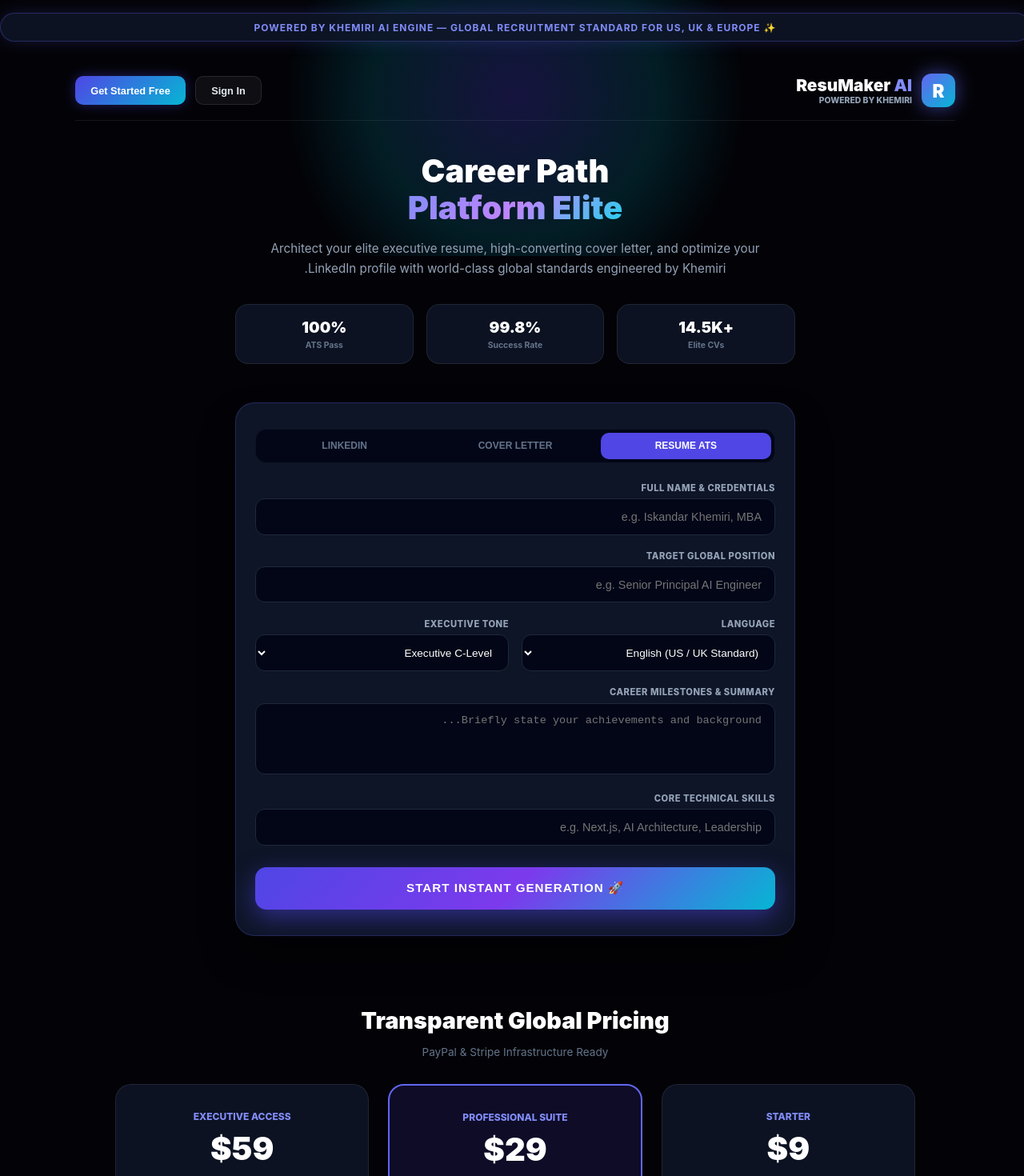
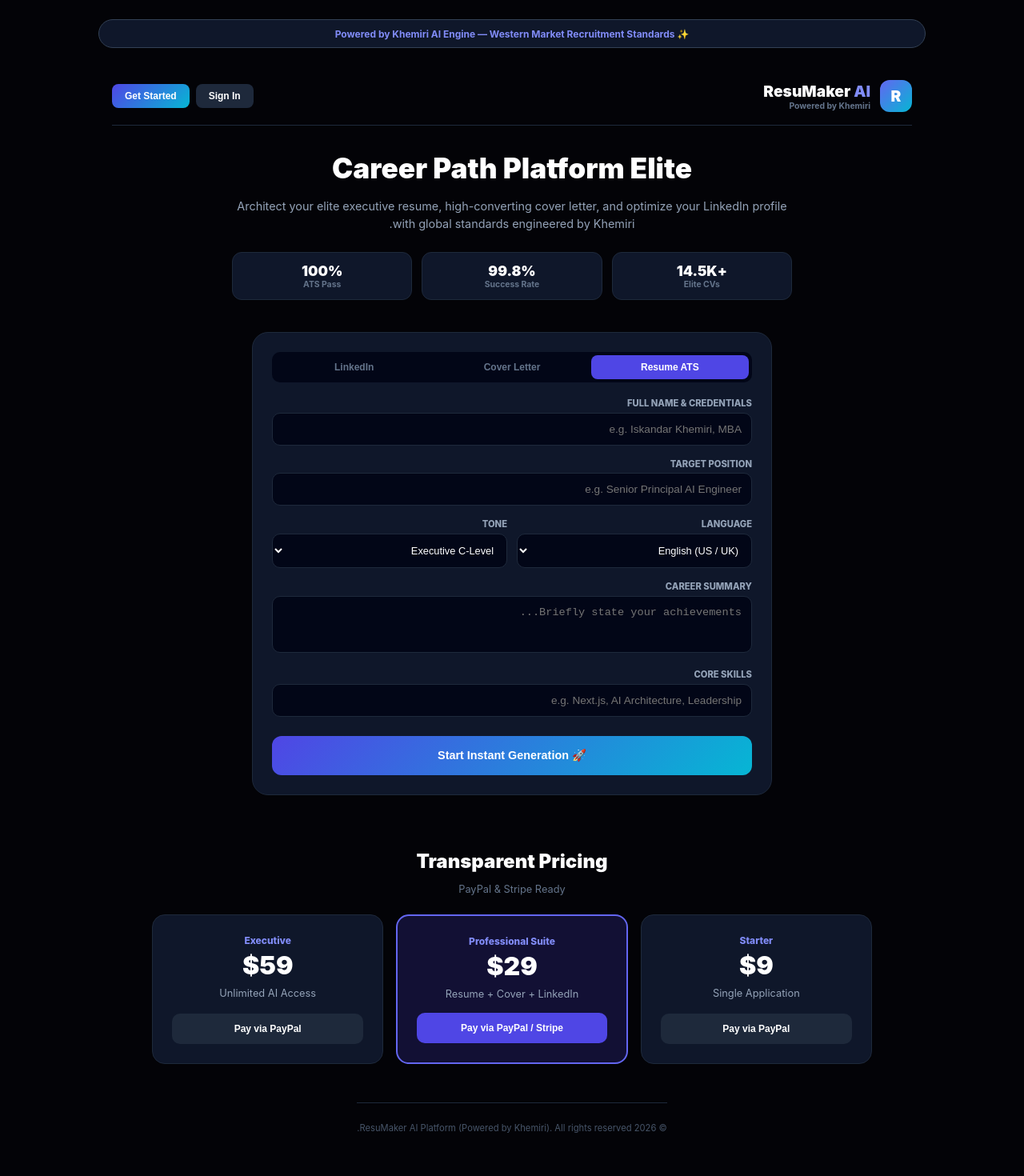
Before and after one commit to IskanderKhemiri1234/ai-resume-builder, a Next.js app: page / in a window 1280 px wide. Shown: the top 1470 px of the page at 80% size. After the commit the page ends 1433 px from the top, so only its background shows below. Built offline with nearby package versions, Linux system fonts and the light colour scheme.

Commit message:
Rename component and update UI elements
Renamed component from ResuMakerNextGen to ResuMakerMasterpiece. Updated alert messages and adjusted styles for various elements.

```diff
--- a/src/app/page.tsx
+++ b/src/app/page.tsx
@@ -2,7 +2,7 @@
 
 import React, { useState } from 'react';
 
-export default function ResuMakerNextGen() {
+export default function ResuMakerMasterpiece() {
   const [fullName, setFullName] = useState('');
   const [jobTitle, setJobTitle] = useState('');
   const [language, setLanguage] = useState('English (US / UK Standard)');
@@ -17,8 +17,8 @@
     setIsGenerating(true);
     setTimeout(() => {
       setIsGenerating(false);
-      alert('ResuMaker AI: Powered by Khemiri Engine — Elite Career Package Generated Successfully!');
-    }, 2000);
+      alert('ResuMaker AI: Powered by Khemiri Engine — Generation Started!');
+    }, 1500);
   };
 
   return (
@@ -27,195 +27,124 @@
       color: '#f1f5f9',
       fontFamily: '-apple-system, BlinkMacSystemFont, "Segoe UI", Roboto, sans-serif',
       minHeight: '100vh',
-      margin: 0,
-      padding: '0 1rem 4rem 1rem',
+      width: '100%',
+      padding: '1rem',
       boxSizing: 'border-box',
       display: 'flex',
       flexDirection: 'column',
-      alignItems: 'center',
-      width: '100%'
+      alignItems: 'center'
     }}>
 
-      {/* Dynamic Background Glow Effect */}
-      <div style={{
-        position: 'fixed',
-        top: '-10%',
-        left: '50%',
-        transform: 'translateX(-50%)',
-        width: '600px',
-        height: '400px',
-        background: 'radial-gradient(circle, rgba(79,70,229,0.25) 0%, rgba(6,182,212,0.15) 50%, rgba(0,0,0,0) 80%)',
-        pointerEvents: 'none',
-        zIndex: 0
-      }} />
-
-      {/* Announcement Bar */}
+      {/* Top Banner */}
       <div style={{
         width: '100%',
-        maxWdith: '1200px',
-        backgroundColor: 'rgba(15, 23, 42, 0.8)',
-        border: '1px solid rgba(99, 102, 241, 0.3)',
-        borderRadius: '999px',
-        padding: '0.6rem 1.2rem',
-        marginTop: '1rem',
-        marginBottom: '1.5rem',
+        maxWidth: '1000px',
+        backgroundColor: '#0f172a',
+        border: '1px solid #334155',
+        borderRadius: '50px',
+        padding: '0.6rem 1rem',
+        margin: '0.5rem 0 1.5rem 0',
         textAlign: 'center',
         fontSize: '0.75rem',
         fontWeight: '700',
-        color: '#818cf8',
-        letterSpacing: '1px',
-        textTransform: 'uppercase',
-        boxShadow: '0 0 20px rgba(99,102,241,0.2)',
-        zIndex: 1
+        color: '#818cf8'
       }}>
-        ✨ Powered by Khemiri AI Engine — Global Recruitment Standard for US, UK & Europe
+        ✨ Powered by Khemiri AI Engine — Western Market Recruitment Standards
       </div>
 
       {/* Header */}
       <header style={{
         width: '100%',
-        maxWidth: '1100px',
+        maxWidth: '1000px',
         display: 'flex',
         justifyContent: 'space-between',
         alignItems: 'center',
         padding: '1rem 0',
-        borderBottom: '1px solid rgba(255,255,255,0.08)',
-        marginBottom: '2.5rem',
-        zIndex: 1
+        borderBottom: '1px solid #1e293b',
+        marginBottom: '2rem'
       }}>
         <div style={{ display: 'flex', alignItems: 'center', gap: '0.75rem' }}>
           <div style={{
-            width: '42px',
-            height: '42px',
+            width: '40px',
+            height: '40px',
             borderRadius: '12px',
             background: 'linear-gradient(135deg, #6366f1 0%, #06b6d4 100%)',
             display: 'flex',
             alignItems: 'center',
             justifyContent: 'center',
             fontWeight: '900',
-            fontSize: '1.4rem',
-            color: '#fff',
-            boxShadow: '0 0 25px rgba(99,102,241,0.6)'
+            fontSize: '1.2rem',
+            color: '#fff'
           }}>R</div>
           <div>
-            <div style={{ fontSize: '1.3rem', fontWeight: '900', color: '#ffffff', leading: '1' }}>
+            <div style={{ fontSize: '1.2rem', fontWeight: '900', color: '#fff' }}>
               ResuMaker <span style={{ color: '#818cf8' }}>AI</span>
             </div>
-            <div style={{ fontSize: '0.65rem', fontWeight: '800', color: '#94a3b8', tracking: '2px', textTransform: 'uppercase' }}>
+            <div style={{ fontSize: '0.65rem', fontWeight: '700', color: '#64748b' }}>
               Powered by Khemiri
             </div>
           </div>
         </div>
 
-        <div style={{ display: 'flex', gap: '0.75rem' }}>
+        <div style={{ display: 'flex', gap: '0.5rem' }}>
           <button style={{
-            backgroundColor: 'rgba(255,255,255,0.05)',
-            border: '1px solid rgba(255,255,255,0.1)',
-            color: '#e2e8f0',
-            padding: '0.6rem 1.2rem',
-            borderRadius: '10px',
-            fontSize: '0.8rem',
-            fontWeight: '700',
-            cursor: 'pointer'
+            backgroundColor: '#1e293b',
+            border: 'none',
+            color: '#fff',
+            padding: '0.5rem 1rem',
+            borderRadius: '8px',
+            fontSize: '0.75rem',
+            fontWeight: '700'
           }}>Sign In</button>
           <button style={{
             background: 'linear-gradient(135deg, #4f46e5 0%, #06b6d4 100%)',
             border: 'none',
-            color: '#ffffff',
-            padding: '0.6rem 1.2rem',
-            borderRadius: '10px',
-            fontSize: '0.8rem',
-            fontWeight: '800',
-            cursor: 'pointer',
-            boxShadow: '0 0 15px rgba(79,70,229,0.4)'
-          }}>Get Started Free</button>
+            color: '#fff',
+            padding: '0.5rem 1rem',
+            borderRadius: '8px',
+            fontSize: '0.75rem',
+            fontWeight: '800'
+          }}>Get Started</button>
         </div>
       </header>
 
-      {/* Hero Section */}
-      <section style={{
-        width: '100%',
-        maxWidth: '1100px',
-        textAlign: 'center',
-        marginBottom: '3rem',
-        zIndex: 1
-      }}>
-        <h1 style={{
-          fontSize: '2.5rem',
-          fontWeight: '900',
-          lineHeight: '1.15',
-          margin: '0 0 1rem 0',
-          color: '#ffffff'
-        }}>
-          Career Path <br />
-          <span style={{
-            background: 'linear-gradient(135deg, #818cf8 0%, #c084fc 50%, #22d3ee 100%)',
-            WebkitBackgroundClip: 'text',
-            WebkitTextFillColor: 'transparent'
-          }}>Platform Elite</span>
+      {/* Hero */}
+      <section style={{ textAlign: 'center', maxWidth: '700px', marginBottom: '2.5rem' }}>
+        <h1 style={{ fontSize: '2.2rem', fontWeight: '900', lineHeight: '1.2', color: '#fff', margin: '0 0 1rem 0' }}>
+          Career Path Platform Elite
         </h1>
-        <p style={{
-          color: '#94a3b8',
-          fontSize: '0.95rem',
-          maxWidth: '650px',
-          margin: '0 auto 2rem auto',
-          lineHeight: '1.6'
-        }}>
-          Architect your elite executive resume, high-converting cover letter, and optimize your LinkedIn profile with world-class global standards engineered by Khemiri.
+        <p style={{ color: '#94a3b8', fontSize: '0.9rem', lineHeight: '1.5', margin: 0 }}>
+          Architect your elite executive resume, high-converting cover letter, and optimize your LinkedIn profile with global standards engineered by Khemiri.
         </p>
 
-        {/* Stats Row */}
-        <div style={{
-          display: 'flex',
-          justifyContent: 'center',
-          gap: '1rem',
-          maxWidth: '700px',
-          margin: '0 auto'
-        }}>
+        {/* Stats */}
+        <div style={{ display: 'flex', gap: '0.75rem', marginTop: '1.5rem' }}>
           {[
-            { num: '+14.5K', label: 'Elite CVs' },
-            { num: '99.8%', label: 'Success Rate' },
-            { num: '100%', label: 'ATS Pass' }
-          ].map((stat, i) => (
-            <div key={i} style={{
-              flex: 1,
-              backgroundColor: 'rgba(15, 23, 42, 0.8)',
-              border: '1px solid rgba(255, 255, 255, 0.08)',
-              borderRadius: '16px',
-              padding: '1rem 0.5rem',
-              textAlign: 'center',
-              backdropFilter: 'blur(10px)'
-            }}>
-              <div style={{ fontSize: '1.2rem', fontWeight: '900', color: '#fff' }}>{stat.num}</div>
-              <div style={{ fontSize: '0.65rem', color: '#64748b', fontWeight: '700', uppercase: 'true', marginTop: '4px' }}>{stat.label}</div>
+            { n: '+14.5K', l: 'Elite CVs' },
+            { n: '99.8%', l: 'Success Rate' },
+            { n: '100%', l: 'ATS Pass' }
+          ].map((st, i) => (
+            <div key={i} style={{ flex: 1, backgroundColor: '#0f172a', border: '1px solid #1e293b', borderRadius: '12px', padding: '0.75rem 0.25rem' }}>
+              <div style={{ fontSize: '1.1rem', fontWeight: '900', color: '#fff' }}>{st.n}</div>
+              <div style={{ fontSize: '0.65rem', color: '#64748b', fontWeight: '700' }}>{st.l}</div>
             </div>
           ))}
         </div>
       </section>
 
-      {/* AI Form Card */}
+      {/* Form Card */}
       <section style={{
         width: '100%',
-        maxWidth: '700px',
-        backgroundColor: 'rgba(15, 23, 42, 0.95)',
-        border: '1px solid rgba(99, 102, 241, 0.25)',
-        borderRadius: '24px',
-        padding: '2rem 1.5rem',
-        boxShadow: '0 25px 50px -12px rgba(0, 0, 0, 0.7)',
-        marginBottom: '4rem',
+        maxWidth: '650px',
+        backgroundColor: '#0f172a',
+        border: '1px solid #1e293b',
+        borderRadius: '20px',
+        padding: '1.5rem',
         boxSizing: 'border-box',
-        zIndex: 1
+        marginBottom: '3rem'
       }}>
-
-        {/* Form Tabs */}
-        <div style={{
-          display: 'flex',
-          backgroundColor: '#020617',
-          padding: '4px',
-          borderRadius: '14px',
-          marginBottom: '1.5rem',
-          border: '1px solid rgba(255,255,255,0.05)'
-        }}>
+        {/* Tab Buttons */}
+        <div style={{ display: 'flex', backgroundColor: '#020617', padding: '4px', borderRadius: '10px', marginBottom: '1.2rem' }}>
           {['resume', 'cover', 'linkedin'].map((tab) => (
             <button
               key={tab}
@@ -223,16 +152,14 @@
               onClick={() => setActiveTab(tab)}
               style={{
                 flex: 1,
-                padding: '0.6rem 0',
-                borderRadius: '10px',
+                padding: '0.5rem 0',
+                borderRadius: '8px',
                 border: 'none',
                 backgroundColor: activeTab === tab ? '#4f46e5' : 'transparent',
                 color: activeTab === tab ? '#fff' : '#64748b',
                 fontWeight: '800',
                 fontSize: '0.75rem',
-                textTransform: 'uppercase',
-                cursor: 'pointer',
-                transition: 'all 0.2s'
+                cursor: 'pointer'
               }}
             >
               {tab === 'resume' ? 'Resume ATS' : tab === 'cover' ? 'Cover Letter' : 'LinkedIn'}
@@ -240,10 +167,10 @@
           ))}
         </div>
 
-        <form onSubmit={handleSubmit} style={{ display: 'flex', flexDirection: 'column', gap: '1.2rem' }}>
+        <form onSubmit={handleSubmit} style={{ display: 'flex', flexDirection: 'column', gap: '1rem' }}>
           <div>
-            <label style={{ display: 'block', fontSize: '0.7rem', fontWeight: '800', color: '#94a3b8', textTransform: 'uppercase', marginBottom: '0.4rem', letterSpacing: '0.5px' }}>
-              Full Name & Credentials
+            <label style={{ display: 'block', fontSize: '0.7rem', fontWeight: '800', color: '#94a3b8', marginBottom: '0.3rem' }}>
+              FULL NAME & CREDENTIALS
             </label>
             <input
               type="text"
@@ -255,19 +182,18 @@
                 width: '100%',
                 backgroundColor: '#020617',
                 border: '1px solid #1e293b',
-                borderRadius: '12px',
-                padding: '0.85rem 1rem',
+                borderRadius: '10px',
+                padding: '0.75rem',
                 color: '#fff',
-                fontSize: '0.9rem',
-                outline: 'none',
+                fontSize: '0.85rem',
                 boxSizing: 'border-box'
               }}
             />
           </div>
 
           <div>
-            <label style={{ display: 'block', fontSize: '0.7rem', fontWeight: '800', color: '#94a3b8', textTransform: 'uppercase', marginBottom: '0.4rem', letterSpacing: '0.5px' }}>
-              Target Global Position
+            <label style={{ display: 'block', fontSize: '0.7rem', fontWeight: '800', color: '#94a3b8', marginBottom: '0.3rem' }}>
+              TARGET POSITION
             </label>
             <input
               type="text"
@@ -279,20 +205,19 @@
                 width: '100%',
                 backgroundColor: '#020617',
                 border: '1px solid #1e293b',
-                borderRadius: '12px',
-                padding: '0.85rem 1rem',
+                borderRadius: '10px',
+                padding: '0.75rem',
                 color: '#fff',
-                fontSize: '0.9rem',
-                outline: 'none',
+                fontSize: '0.85rem',
                 boxSizing: 'border-box'
               }}
             />
           </div>
 
-          <div style={{ display: 'flex', gap: '1rem', flexWrap: 'wrap' }}>
-            <div style={{ flex: '1 1 200px' }}>
-              <label style={{ display: 'block', fontSize: '0.7rem', fontWeight: '800', color: '#94a3b8', textTransform: 'uppercase', marginBottom: '0.4rem', letterSpacing: '0.5px' }}>
-                Language
+          <div style={{ display: 'flex', gap: '0.75rem' }}>
+            <div style={{ flex: 1 }}>
+              <label style={{ display: 'block', fontSize: '0.7rem', fontWeight: '800', color: '#94a3b8', marginBottom: '0.3rem' }}>
+                LANGUAGE
               </label>
               <select
                 value={language}
@@ -301,23 +226,22 @@
                   width: '100%',
                   backgroundColor: '#020617',
                   border: '1px solid #1e293b',
-                  borderRadius: '12px',
-                  padding: '0.85rem 1rem',
+                  borderRadius: '10px',
+                  padding: '0.75rem',
                   color: '#fff',
-                  fontSize: '0.85rem',
-                  outline: 'none',
+                  fontSize: '0.8rem',
                   boxSizing: 'border-box'
                 }}
               >
-                <option value="English (US)">English (US / UK Standard)</option>
-                <option value="French">French (European Corporate)</option>
-                <option value="Arabic">Arabic (GCC Standard)</option>
+                <option value="English (US)">English (US / UK)</option>
+                <option value="French">French (EU)</option>
+                <option value="Arabic">Arabic (GCC)</option>
               </select>
             </div>
 
-            <div style={{ flex: '1 1 200px' }}>
-              <label style={{ display: 'block', fontSize: '0.7rem', fontWeight: '800', color: '#94a3b8', textTransform: 'uppercase', marginBottom: '0.4rem', letterSpacing: '0.5px' }}>
-                Executive Tone
+            <div style={{ flex: 1 }}>
+              <label style={{ display: 'block', fontSize: '0.7rem', fontWeight: '800', color: '#94a3b8', marginBottom: '0.3rem' }}>
+                TONE
               </label>
               <select
                 value={tone}
@@ -326,11 +250,10 @@
                   width: '100%',
                   backgroundColor: '#020617',
                   border: '1px solid #1e293b',
-                  borderRadius: '12px',
-                  padding: '0.85rem 1rem',
+                  borderRadius: '10px',
+                  padding: '0.75rem',
                   color: '#fff',
-                  fontSize: '0.85rem',
-                  outline: 'none',
+                  fontSize: '0.8rem',
                   boxSizing: 'border-box'
                 }}
               >
@@ -342,23 +265,22 @@
           </div>
 
           <div>
-            <label style={{ display: 'block', fontSize: '0.7rem', fontWeight: '800', color: '#94a3b8', textTransform: 'uppercase', marginBottom: '0.4rem', letterSpacing: '0.5px' }}>
-              Career Milestones & Summary
+            <label style={{ display: 'block', fontSize: '0.7rem', fontWeight: '800', color: '#94a3b8', marginBottom: '0.3rem' }}>
+              CAREER SUMMARY
             </label>
             <textarea
-              rows={4}
-              placeholder="Briefly state your achievements and background..."
+              rows={3}
+              placeholder="Briefly state your achievements..."
               value={experience}
               onChange={(e) => setExperience(e.target.value)}
               style={{
                 width: '100%',
                 backgroundColor: '#020617',
                 border: '1px solid #1e293b',
-                borderRadius: '12px',
-                padding: '0.85rem 1rem',
+                borderRadius: '10px',
+                padding: '0.75rem',
                 color: '#fff',
                 fontSize: '0.85rem',
-                outline: 'none',
                 resize: 'none',
                 boxSizing: 'border-box'
               }}
@@ -366,8 +288,8 @@
           </div>
 
           <div>
-            <label style={{ display: 'block', fontSize: '0.7rem', fontWeight: '800', color: '#94a3b8', textTransform: 'uppercase', marginBottom: '0.4rem', letterSpacing: '0.5px' }}>
-              Core Technical Skills
+            <label style={{ display: 'block', fontSize: '0.7rem', fontWeight: '800', color: '#94a3b8', marginBottom: '0.3rem' }}>
+              CORE SKILLS
             </label>
             <input
               type="text"
@@ -378,11 +300,10 @@
                 width: '100%',
                 backgroundColor: '#020617',
                 border: '1px solid #1e293b',
-                borderRadius: '12px',
-                padding: '0.85rem 1rem',
+                borderRadius: '10px',
+                padding: '0.75rem',
                 color: '#fff',
-                fontSize: '0.9rem',
-                outline: 'none',
+                fontSize: '0.85rem',
                 boxSizing: 'border-box'
               }}
             />
@@ -393,80 +314,65 @@
             disabled={isGenerating}
             style={{
               width: '100%',
-              background: 'linear-gradient(135deg, #4f46e5 0%, #7c3aed 50%, #06b6d4 100%)',
+              background: 'linear-gradient(135deg, #4f46e5 0%, #06b6d4 100%)',
               border: 'none',
-              borderRadius: '14px',
-              padding: '1.1rem',
+              borderRadius: '12px',
+              padding: '1rem',
               color: '#fff',
               fontWeight: '900',
-              fontSize: '0.95rem',
-              textTransform: 'uppercase',
-              letterSpacing: '1px',
+              fontSize: '0.9rem',
               cursor: 'pointer',
-              boxShadow: '0 10px 30px rgba(79,70,229,0.5)',
               marginTop: '0.5rem'
             }}
           >
-            {isGenerating ? 'Processing AI Generation...' : '🚀 Start Instant Generation'}
+            {isGenerating ? 'Processing...' : '🚀 Start Instant Generation'}
           </button>
         </form>
       </section>
 
-      {/* Pricing Section */}
-      <section style={{ width: '100%', maxWidth: '1000px', textAlign: 'center', marginBottom: '4rem', zIndex: 1 }}>
-        <h2 style={{ fontSize: '1.8rem', fontWeight: '900', color: '#fff', marginBottom: '0.5rem' }}>Transparent Global Pricing</h2>
-        <p style={{ color: '#64748b', fontSize: '0.85rem', marginBottom: '2rem' }}>PayPal & Stripe Infrastructure Ready</p>
+      {/* Pricing */}
+      <section style={{ width: '100%', maxWidth: '900px', textAlign: 'center', marginBottom: '3rem' }}>
+        <h2 style={{ fontSize: '1.5rem', fontWeight: '900', color: '#fff', marginBottom: '0.3rem' }}>Transparent Pricing</h2>
+        <p style={{ color: '#64748b', fontSize: '0.8rem', marginBottom: '1.5rem' }}>PayPal & Stripe Ready</p>
 
-        <div style={{ display: 'flex', gap: '1.5rem', flexWrap: 'wrap', justifyContent: 'center' }}>
+        <div style={{ display: 'flex', gap: '1rem', flexWrap: 'wrap', justifyContent: 'center' }}>
           {[
-            { title: 'Starter', price: '$9', desc: 'Single ATS Application', btn: 'Pay via PayPal' },
-            { title: 'Professional Suite', price: '$29', desc: 'Resume + Cover Letter + LinkedIn Optimization', btn: 'Pay via PayPal / Stripe', highlight: true },
-            { title: 'Executive Access', price: '$59', desc: 'Unlimited AI Generations & Priority Support', btn: 'Pay via PayPal' }
-          ].map((plan, i) => (
+            { title: 'Starter', price: '$9', desc: 'Single Application', btn: 'Pay via PayPal' },
+            { title: 'Professional Suite', price: '$29', desc: 'Resume + Cover + LinkedIn', btn: 'Pay via PayPal / Stripe', h: true },
+            { title: 'Executive', price: '$59', desc: 'Unlimited AI Access', btn: 'Pay via PayPal' }
+          ].map((pl, i) => (
             <div key={i} style={{
-              flex: '1 1 280px',
-              maxWidth: '320px',
-              backgroundColor: plan.highlight ? 'rgba(79,70,229,0.15)' : 'rgba(15, 23, 42, 0.8)',
-              border: plan.highlight ? '2px solid #6366f1' : '1px solid rgba(255,255,255,0.08)',
-              borderRadius: '20px',
-              padding: '2rem 1.5rem',
+              flex: '1 1 250px',
+              backgroundColor: pl.h ? 'rgba(79,70,229,0.2)' : '#0f172a',
+              border: pl.h ? '2px solid #6366f1' : '1px solid #1e293b',
+              borderRadius: '16px',
+              padding: '1.5rem',
               display: 'flex',
               flexDirection: 'column',
               justifyContent: 'space-between',
               boxSizing: 'border-box'
             }}>
               <div>
-                <div style={{ fontSize: '0.75rem', fontWeight: '800', color: '#818cf8', textTransform: 'uppercase', marginBottom: '0.5rem' }}>{plan.title}</div>
-                <div style={{ fontSize: '2.5rem', fontWeight: '900', color: '#fff', marginBottom: '0.5rem' }}>{plan.price}</div>
-                <div style={{ fontSize: '0.8rem', color: '#94a3b8', lineHeight: '1.5', marginBottom: '1.5rem' }}>{plan.desc}</div>
+                <div style={{ fontSize: '0.75rem', fontWeight: '800', color: '#818cf8', marginBottom: '0.25rem' }}>{pl.title}</div>
+                <div style={{ fontSize: '2rem', fontWeight: '900', color: '#fff', marginBottom: '0.5rem' }}>{pl.price}</div>
+                <div style={{ fontSize: '0.8rem', color: '#94a3b8', marginBottom: '1rem' }}>{pl.desc}</div>
               </div>
               <button style={{
                 width: '100%',
-                backgroundColor: plan.highlight ? '#4f46e5' : '#1e293b',
+                backgroundColor: pl.h ? '#4f46e5' : '#1e293b',
                 border: 'none',
                 color: '#fff',
-                padding: '0.85rem',
-                borderRadius: '12px',
+                padding: '0.75rem',
+                borderRadius: '10px',
                 fontWeight: '800',
-                fontSize: '0.8rem',
-                cursor: 'pointer'
-              }}>{plan.btn}</button>
+                fontSize: '0.75rem'
+              }}>{pl.btn}</button>
             </div>
           ))}
         </div>
       </section>
 
-      {/* Footer */}
-      <footer style={{
-        width: '100%',
-        maxWidth: '1100px',
-        borderTop: '1px solid rgba(255,255,255,0.08)',
-        paddingTop: '2rem',
-        textAlign: 'center',
-        fontSize: '0.75rem',
-        color: '#475569',
-        zIndex: 1
-      }}>
+      <footer style={{ borderTop: '1px solid #1e293b', paddingTop: '1.5rem', fontSize: '0.7rem', color: '#475569' }}>
         © 2026 ResuMaker AI Platform (Powered by Khemiri). All rights reserved.
       </footer>
 
```
